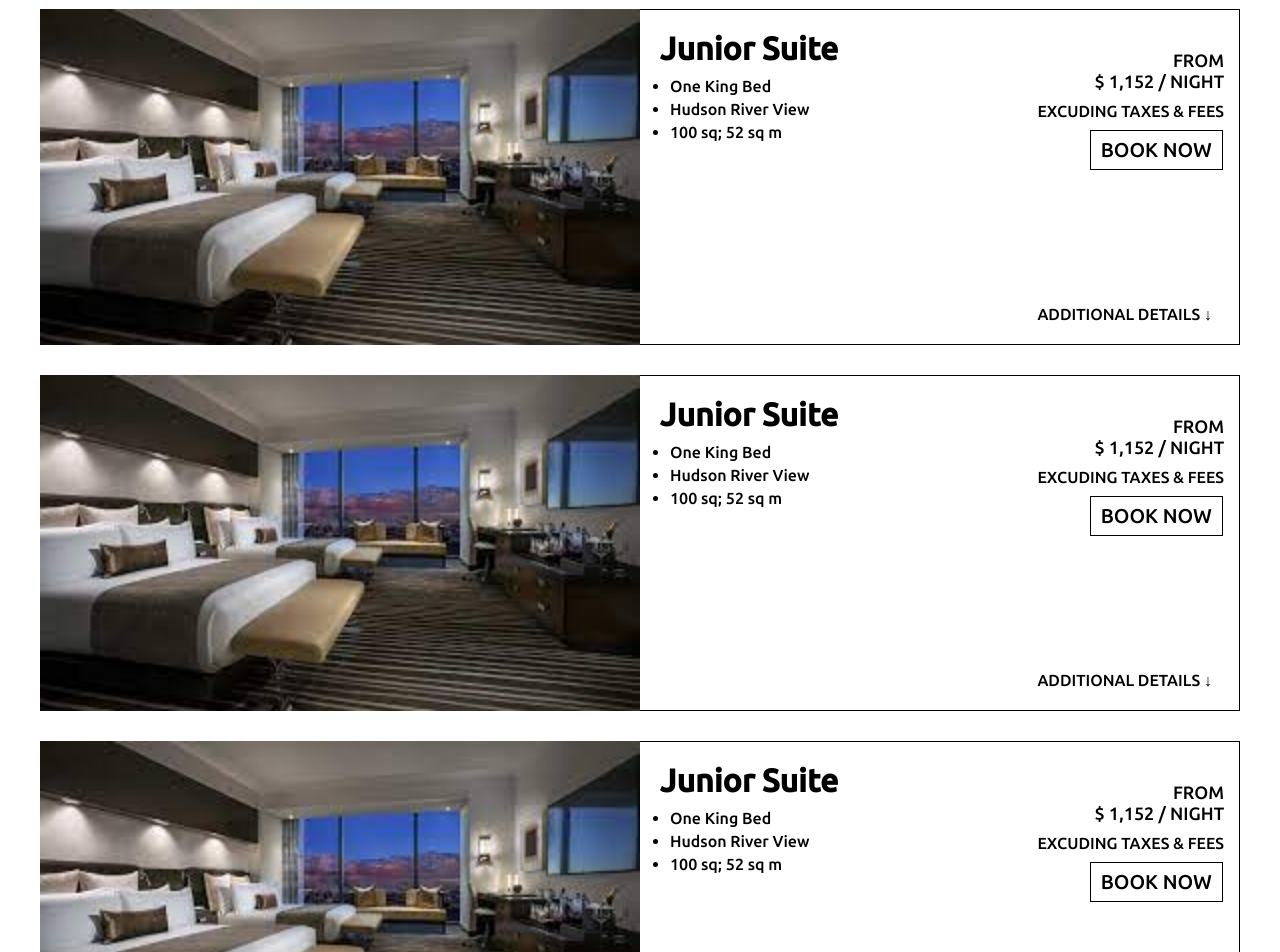
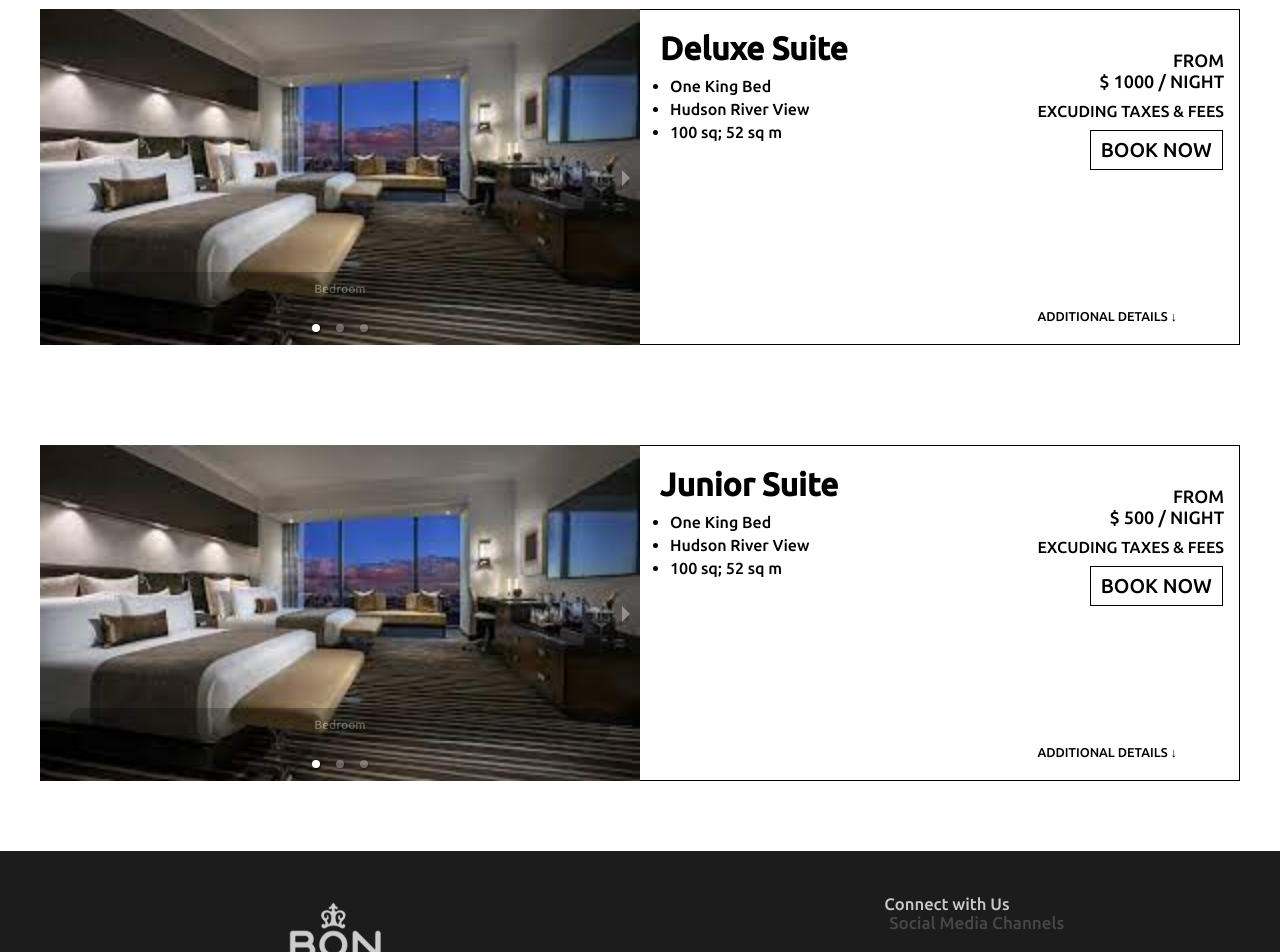
Before and after one commit to NelTeano/Hotel-Reservation, a React (Create React App) app in the folder my-react-app/: page /rooms in a window 1280 px wide. Shown: the part 280-1232 px from the top of the page. Built offline with nearby package versions, Linux system fonts and the light colour scheme; a web font is replaced by a local one.

Commit message:
rooms booking with carrousel images and props for its props

```diff
--- a/my-react-app/package.json
+++ b/my-react-app/package.json
@@ -9,6 +9,7 @@
     "bootstrap-icons": "^1.10.5",
     "react": "^18.2.0",
     "react-dom": "^18.2.0",
+    "react-responsive-carousel": "^3.2.23",
     "react-router-dom": "^6.11.2",
     "react-scripts": "5.0.1",
     "web-vitals": "^2.1.4"
--- a/my-react-app/public/index.html
+++ b/my-react-app/public/index.html
@@ -14,7 +14,7 @@
       manifest.json provides metadata used when your web app is installed on a
       user's mobile device or desktop. See https://developers.google.com/web/fundamentals/web-app-manifest/
     -->
-    <link rel="manifest" href="%PUBLIC_URL%/manifest.json" />
+    <!-- <link rel="manifest" href="%PUBLIC_URL%/manifest.json" /> -->
     <!--
       Notice the use of %PUBLIC_URL% in the tags above.
       It will be replaced with the URL of the `public` folder during the build.
--- a/my-react-app/src/App.js
+++ b/my-react-app/src/App.js
@@ -8,10 +8,12 @@ import './App.css';
 
 function App() {
 
+
+
   return (
     <BrowserRouter>
       <Routes>
-      <Route path="/homepage" element={<><Layout/><Homepage/></>}></Route>
+      <Route path="/homepage"  element={<><Layout/><Homepage/></>}></Route>
       <Route path="/rooms" element={<RoomList />}></Route>
       </Routes>
     </BrowserRouter>
--- /dev/null
+++ b/my-react-app/src/Carousel.css
@@ -0,0 +1,57 @@
+.carousel {
+    position: relative;
+  }
+
+  .carousel-container {
+    display: flex;
+    overflow: hidden;
+  }
+
+  .carousel-item {
+    flex: 0 0 100%;
+    opacity: 0;
+    transition:  0.5s ease-in-out;
+  }
+
+  .carousel-item.active {
+    opacity: 1;
+  }
+
+  .carousel-item img {
+    width: 100%;
+    height: auto;
+  }
+
+  .caption {
+    text-align: center;
+    margin-top: 10px;
+  }
+
+  .prev-button,
+  .next-button {
+    position: absolute;
+    top: 50%;
+    transform: translateY(-50%);
+    padding: 10px 15px;
+    font-size: 16px;
+    font-weight: bold;
+    background-color: #f2f2f2;
+    border: none;
+    border-radius: 5px;
+    cursor: pointer;
+  }
+
+  .prev-button {
+    left: 10px;
+  }
+
+  .next-button {
+    right: 10px;
+  }
+
+  img{
+    width: 100%;
+    max-width: 100px;
+    height: 100%;
+    max-height: 300px;
+  }
--- /dev/null
+++ b/my-react-app/src/Carousel.js
@@ -0,0 +1,20 @@
+import React, { Component } from "react";
+import "react-responsive-carousel/lib/styles/carousel.min.css"; // requires a loader
+import { Carousel } from "react-responsive-carousel";
+
+class CarouselComponent extends Component {
+  render() {
+    return (
+      <Carousel showThumbs={false} showStatus={false}>
+        {this.props.items.map((item) => (
+          <div key={item.id}>
+            <img alt="carouselimg" src={item.image} />
+            <p className="legend">{item.name}</p>
+          </div>
+        ))}
+      </Carousel>
+    );
+  }
+}
+
+export default CarouselComponent;
--- a/my-react-app/src/Rooms.css
+++ b/my-react-app/src/Rooms.css
@@ -15,12 +15,16 @@
     font-size: 1.2vw;
 }
 
+.combo-box {
+    display: flex;
+    justify-content: center;
+    align-items: center;
+}
+
 .box-container{
     width: 100%;
     height: 100%;
     max-width: 1200px;
-
-
 
 }
 
@@ -73,9 +77,10 @@ img{
 }
 
 
-.right-content a{
-    text-decoration: none;
-    color: black;
+.right-content button{
+    background-color: transparent;
+    border: none;
+    font-size: 1vw;
 
 }
 
--- a/my-react-app/src/Rooms.js
+++ b/my-react-app/src/Rooms.js
@@ -1,41 +1,59 @@
-import React from 'react'
-import './Rooms.css'
-import SampleRoom from './images/roomsamplelogo.jpg'
+import React from "react";
+import "./Rooms.css";
+import SampleRoom from "./images/roomsamplelogo.jpg";
+import CarouselComponent from "./Carousel";
 
 export default function Rooms() {
-
-    //BUTTON DESIGN
-    const buttonStyle = {
-        display: 'flex',
-        justifyContent: 'flex-end',
-        alignItems: 'center',
-        backgroundColor: 'white',
-        border: ' 1px solid black',
-        fontSize: '20px',
-        height: '100%',
-        widht: '100%',
-        maxHeight: '40px',
-        padding: '10px',
-        marginTop: '10px',
-        marginLeft: '28%'
-
-    }
-
-
-
-    // ROOM ATTRIBUTES
-    const rooms = {
-        type1:{
-            src: SampleRoom
-        }
-    }
-
-    // PRICE VARIABLE
-    const price = '1,152'
+  const roomInteriors = [
+    {
+      type: "deluxe",
+      name: "Deluxe Suite",
+      price: 1000,
+      images: [
+        {
+          id: 1,
+          name: "Bedroom",
+          image: SampleRoom,
+        },
+        {
+          id: 2,
+          name: "Living Area",
+          image: SampleRoom,
+        },
+        {
+          id: 3,
+          name: "Kitchen",
+          image: SampleRoom,
+        },
+      ],
+    },
+    {
+      type: "junior",
+      name: "Junior Suite",
+      price: 500,
+      images: [
+        {
+            id: 1,
+            name: "Bedroom",
+            image: SampleRoom,
+          },
+          {
+            id: 2,
+            name: "Living Area",
+            image: SampleRoom,
+          },
+          {
+            id: 3,
+            name: "Kitchen",
+            image: SampleRoom,
+          },
+      ],
+    },
+  ];
 
   return (
-    <div className='rooms-container'>
-        <div className='combo-box'>
+    <>
+      <div className="combo-box">
         <select>
           <option value="default">Room Type</option>
           <option value="default">Room</option>
@@ -43,24 +61,57 @@ export default function Rooms() {
           <option value="default">Accesible</option>
         </select>
       </div>
+      {roomInteriors.map((room) => RoomItem(room))}
+    </>
+  );
+}
 
-    <div className='box-container'>
 
-        <div className='room-box'>
-            <div className='picture-container'>
-                <img alt='roomedesign' src={rooms.type1.src}></img>
+
+
+function RoomItem(room) {
+
+
+
+  //BUTTON DESIGN
+  const buttonStyle = {
+    display: "flex",
+    justifyContent: "flex-end",
+    alignItems: "center",
+    backgroundColor: "white",
+    border: " 1px solid black",
+    fontSize: "20px",
+    height: "100%",
+    widht: "100%",
+    maxHeight: "40px",
+    padding: "10px",
+    marginTop: "10px",
+    marginLeft: "28%",
+    cursor: " pointer"
+  };
+
+  return (
+    <div className="rooms-container">
+      <div className="box-container">
+        <div className="room-box">
+          <div className="picture-container">
+            <CarouselComponent items={room.images} />
           </div>
 
-            <div className='room-information' >
-                <div style={{
-                    marginLeft: '20px',
-                    marginTop: '20px'
-            }}>
+          <div className="room-information">
+            <div
+              style={{
+                marginLeft: "20px",
+                marginTop: "20px",
+              }}
+            >
               <h1
                 style={{
-                        marginBottom: '10px'
+                  marginBottom: "10px",
                 }}
-                    >Junior Suite</h1>
+              >
+                {room.name}
+              </h1>
               <ul>
                 <li>One King Bed</li>
                 <li>Hudson River View</li>
@@ -68,175 +119,44 @@ export default function Rooms() {
               </ul>
             </div>
 
-                <div className='right-content'>
-                    <div style={{
-                        marginTop: '20%',
-                        marginRight: '15px'
-                }}>
-                        <p style={{
-                            textAlign:'right',
-                            fontSize: '1.4vw'
-                    }}>FROM</p>
+            <div className="right-content">
+              <div
+                style={{
+                  marginTop: "20%",
+                  marginRight: "15px",
+                }}
+              >
+                <p
+                  style={{
+                    textAlign: "right",
+                    fontSize: "1.4vw",
+                  }}
+                >
+                  FROM
+                </p>
 
-                        <p style={{
-                            textAlign:'right',
-                            fontSize: '1.4vw',
-                            marginBottom: '10px'
+                <p
+                  style={{
+                    textAlign: "right",
+                    fontSize: "1.4vw",
+                    marginBottom: "10px",
                   }}
-                        >$ {price} / NIGHT</p>
+                >
+                  $ {room.price} / NIGHT
+                </p>
                 <p>EXCUDING TAXES & FEES</p>
-                        <button style={buttonStyle} >BOOK NOW</button>
+                <button style={buttonStyle}>BOOK NOW</button>
               </div>
 
-                    <div style={{marginBottom: '20px'}}>
-                        <a href='/#'>ADDITIONAL DETAILS ↓</a>
+              <div style={{ marginBottom: "20px" }}>
+                <button  >ADDITIONAL DETAILS ↓</button>
+              </div>
             </div>
           </div>
         </div>
 
-        </div>
-
-        <div className='feautures'>
-
+        <div className="feautures"></div>
       </div>
     </div>
-
-
-
-
-
-
-
-
-
-
-    <div className='box-container'>
-
-<div className='room-box'>
-    <div className='picture-container'>
-        <img alt='roomedesign' src={rooms.type1.src}></img>
-    </div>
-
-    <div className='room-information' >
-        <div style={{
-            marginLeft: '20px',
-            marginTop: '20px'
-    }}>
-            <h1
-                style={{
-                marginBottom: '10px'
-                }}
-            >Junior Suite</h1>
-            <ul>
-                <li>One King Bed</li>
-                <li>Hudson River View</li>
-                <li>100 sq; 52 sq m</li>
-            </ul>
-        </div>
-
-        <div className='right-content'>
-            <div style={{
-                marginTop: '20%',
-                marginRight: '15px'
-        }}>
-                <p style={{
-                    textAlign:'right',
-                    fontSize: '1.4vw'
-            }}>FROM</p>
-
-                <p style={{
-                    textAlign:'right',
-                    fontSize: '1.4vw',
-                    marginBottom: '10px'
-                }}
-                >$ {price} / NIGHT</p>
-                <p>EXCUDING TAXES & FEES</p>
-                <button style={buttonStyle} >BOOK NOW</button>
-            </div>
-
-            <div style={{marginBottom: '20px'}}>
-                <a href='/#'>ADDITIONAL DETAILS ↓</a>
-            </div>
-        </div>
-    </div>
-
-</div>
-
-<div className='feautures'>
-
-</div>
-</div>
-
-<div className='box-container'>
-<div className='room-box'>
-    <div className='picture-container'>
-        <img alt='roomedesign' src={rooms.type1.src}></img>
-    </div>
-
-    <div className='room-information' >
-        <div style={{
-            marginLeft: '20px',
-            marginTop: '20px'
-    }}>
-            <h1
-                style={{
-                marginBottom: '10px'
-                }}
-            >Junior Suite</h1>
-            <ul>
-                <li>One King Bed</li>
-                <li>Hudson River View</li>
-                <li>100 sq; 52 sq m</li>
-            </ul>
-        </div>
-
-        <div className='right-content'>
-            <div style={{
-                marginTop: '20%',
-                marginRight: '15px'
-        }}>
-                <p style={{
-                    textAlign:'right',
-                    fontSize: '1.4vw'
-            }}>FROM</p>
-
-                <p style={{
-                    textAlign:'right',
-                    fontSize: '1.4vw',
-                    marginBottom: '10px'
-                }}
-                >$ {price} / NIGHT</p>
-                <p>EXCUDING TAXES & FEES</p>
-                <button style={buttonStyle} >BOOK NOW</button>
-            </div>
-
-            <div style={{marginBottom: '20px'}}>
-                <a href='/#'>ADDITIONAL DETAILS ↓</a>
-            </div>
-        </div>
-    </div>
-
-</div>
-
-<div className='feautures'>
-
-</div>
-</div>
-
-
-
-
-
-
-
-
-
-
-
-
-
-
-
-    </div>
-  )
+  );
 }
--- a/my-react-app/src/facilities.js
+++ b/my-react-app/src/facilities.js
@@ -57,7 +57,7 @@ export default function facilities() {
                 </div>
 
                 <div>
-                    <button>CHECK ALL PACKAGES</button>
+                    <a href='/rooms'><button >CHECK ALL PACKAGES</button></a>
                 </div>
 
 
--- a/my-react-app/src/navigation.js
+++ b/my-react-app/src/navigation.js
@@ -18,7 +18,7 @@ export default function navigation() {
       <div className='navbar-header'>
           <div className='logo' ><a href='/#'><img style={Logo.size} alt={Logo.alt} src={Logo.src}></img></a></div>
       </div>
-      <div class="nav-right">
+      <div className="nav-right">
         <span ><a href='/#'>Home</a></span>
         <span ><a href='/#'>Contacts</a></span>
       </div>
```
Also changed, not shown: my-react-app/src/footer.js (+4 -4 lines), my-react-app/src/billboard.js (line endings or trailing spaces), 1 other file (tests, documents, lock files or other folders). Lines whose indentation alone changed are shown as unchanged.
